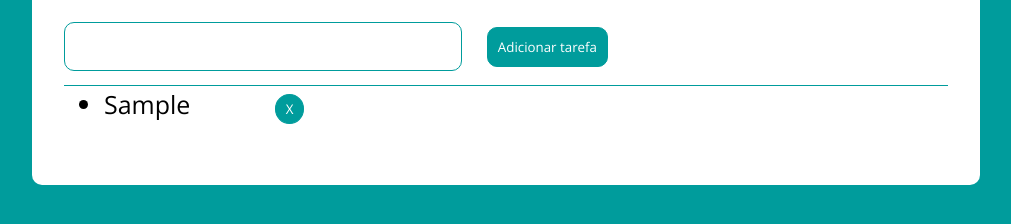
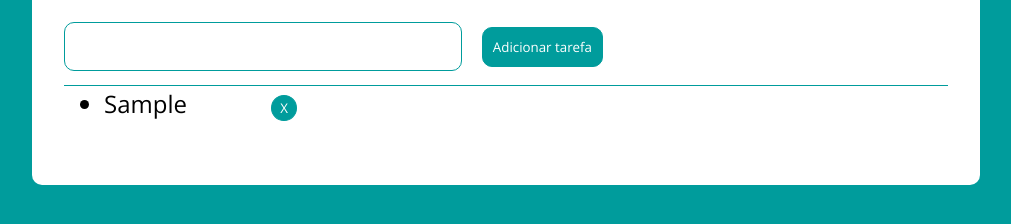
Before and after one commit to Matalra/todo-list, a plain HTML site: page index.html in a window 1280 px wide. Both pictures are taken after typing "Sample" into the empty fields and a click on the button "Adicionar tarefa". Shown: the part 86-310 px from the top of the page, without its empty margins (134-1145 px from the left). Drawn offline with nearby package versions, Linux system fonts and the light colour scheme.

Commit message:
Minor style fixes

```diff
--- a/css/style.css
+++ b/css/style.css
@@ -35,7 +35,7 @@
 .iner {
     display: flex;
     align-items: center;
-    gap: 25px;
+    gap: 20px;
 
 }
 
@@ -77,7 +77,7 @@
 
 .round-btn {
     box-sizing: border-box;
-    padding: 5px 10px;
+    padding: 3px 8px;
     border-radius: 50%;
     margin-left: 10%;
 }
@@ -95,7 +95,7 @@
 .tarefa {
     width: 100%;
     height: 50px;
-    font-size: 25px;
+    font-size: 1.5rem;
     font-weight: 300;
     text-align: left;
 }
```
